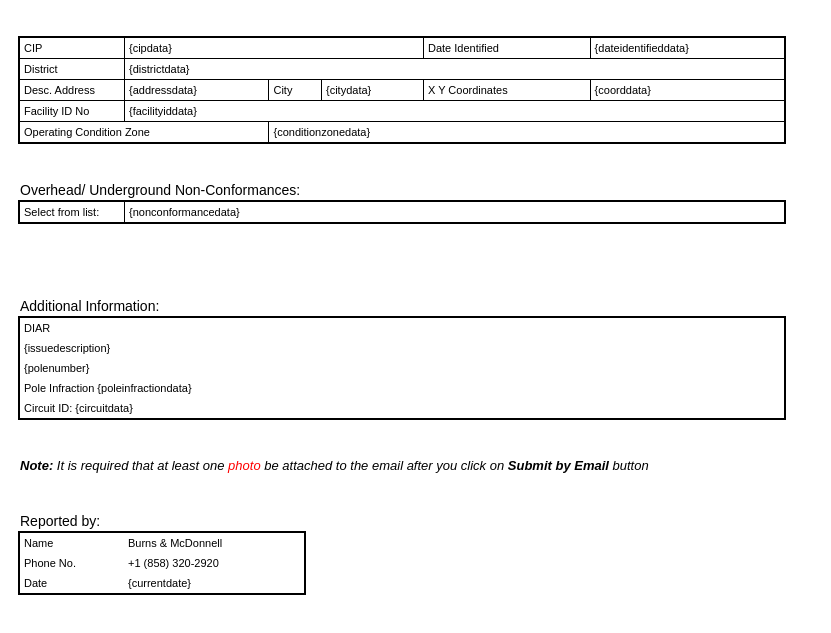
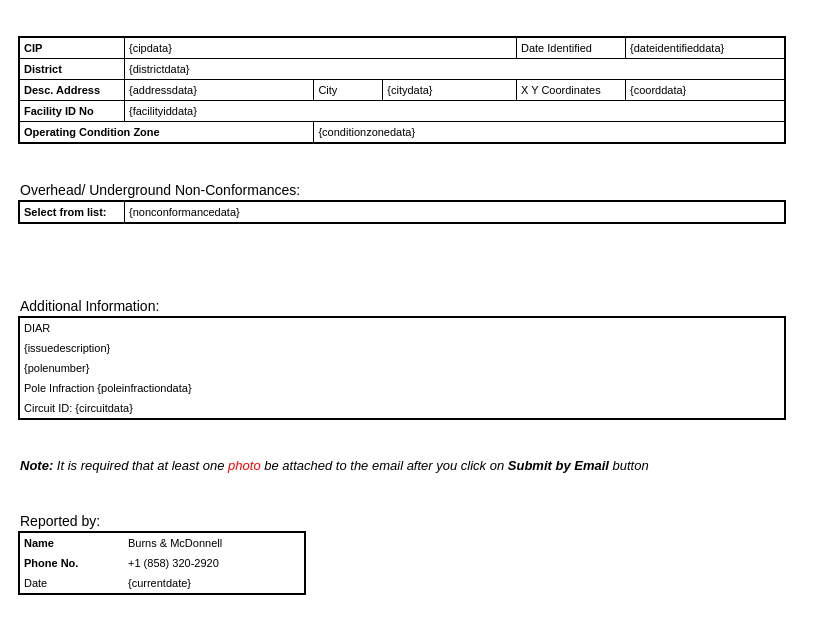
Before and after one commit to petraintelligence/SDGE_DIAR, a plain HTML site: page index.html in a window 1280 px wide. Shown: the part 93-726 px from the top of the page, without its empty margins (0-831 px from the left). Drawn offline with Linux system fonts and the light colour scheme.

Commit message:
Update top table formatting

```diff
--- a/index.html
+++ b/index.html
@@ -86,6 +86,7 @@
         .firstcolumn {
             width: 1in;
             column-span: "1";
+            font-weight: bold;
         }
 
         .note-section {
@@ -140,8 +141,8 @@
                     <tr>
                         <td class="firstcolumn">CIP</td>
                         <td colspan="3">{cipdata}</td>
-                        <td>Date Identified</td>
-                        <td>{dateidentifieddata}</td>
+                        <td width=100px>Date Identified</td>
+                        <td width=150px>{dateidentifieddata}</tds>
                     </tr>
                     <tr>
                         <td class="firstcolumn">District</td>
@@ -150,7 +151,7 @@
                     <tr>
                         <td class="firstcolumn">Desc. Address</td>
                         <td>{addressdata}</td>
-                        <td>City</td>
+                        <td>City</td w>
                         <td>{citydata}</td>
                         <td>X Y Coordinates</td>
                         <td>{coorddata}</td>
@@ -160,7 +161,7 @@
                         <td colspan="5">{facilityiddata}</td>
                     </tr>
                     <tr>
-                        <td colspan="2">Operating Condition Zone</td>
+                        <td colspan="2"><b>Operating Condition Zone</b></td>
                         <td colspan="4">{conditionzonedata}</td>
                     </tr>
                 </table>
```
